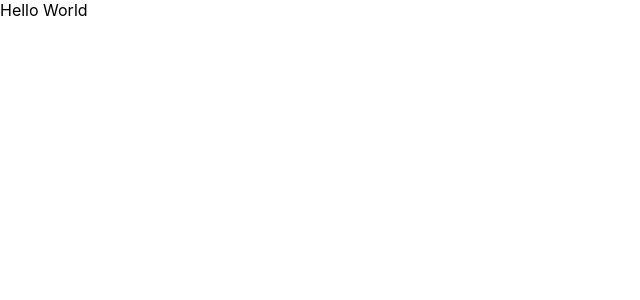
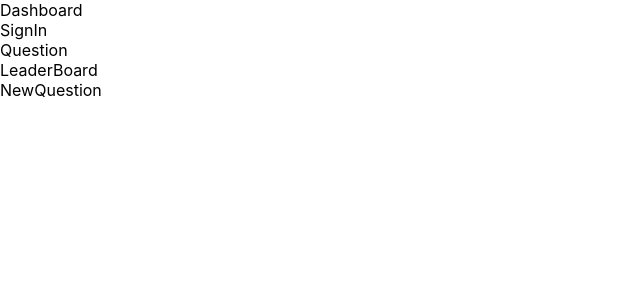
Before and after one commit to diwao/would-you-rather-project, a React (Create React App) app: page / in a window 1280 px wide. Shown: the top 300 px of the page, without its empty margins (0-640 px from the left). Built offline with nearby package versions, Linux system fonts and the light colour scheme.

Commit message:
feat: Add view components

```diff
--- a/src/components/App.js
+++ b/src/components/App.js
@@ -1,7 +1,21 @@
 import React, { Component } from 'react';
+import { _getUsers, _getQuestions } from '../utils/_DATA';
+import SignIn from './SignIn';
+import Dashboard from './Dashboard';
+import Question from './Question';
+import LeaderBoard from './LeaderBoard';
+import NewQuestion from './NewQuestion';
 class App extends Component {
   render() {
-    return <div>Hello World</div>;
+    return (
+      <div>
+        <Dashboard />
+        <SignIn />
+        <Question />
+        <LeaderBoard />
+        <NewQuestion />
+      </div>
+    );
   }
 }
 
--- /dev/null
+++ b/src/components/Dashboard.js
@@ -0,0 +1,10 @@
+import React, { Component } from 'react';
+import { connect } from 'react-redux';
+
+class Dashboard extends Component {
+  render() {
+    return <div>Dashboard</div>;
+  }
+}
+
+export default connect()(Dashboard);
--- /dev/null
+++ b/src/components/LeaderBoard.js
@@ -0,0 +1,10 @@
+import React, { Component } from 'react';
+import { connect } from 'react-redux';
+
+class LeaderBoard extends Component {
+  render() {
+    return <div>LeaderBoard</div>;
+  }
+}
+
+export default connect()(LeaderBoard);
--- /dev/null
+++ b/src/components/NewQuestion.js
@@ -0,0 +1,10 @@
+import React, { Component } from 'react';
+import { connect } from 'react-redux';
+
+class NewQuestion extends Component {
+  render() {
+    return <div>NewQuestion</div>;
+  }
+}
+
+export default connect()(NewQuestion);
--- /dev/null
+++ b/src/components/Question.js
@@ -0,0 +1,10 @@
+import React, { Component } from 'react';
+import { connect } from 'react-redux';
+
+class Question extends Component {
+  render() {
+    return <div>Question</div>;
+  }
+}
+
+export default connect()(Question);
--- /dev/null
+++ b/src/components/SignIn.js
@@ -0,0 +1,10 @@
+import React, { Component } from 'react';
+import { connect } from 'react-redux';
+
+class SignIn extends Component {
+  render() {
+    return <div>SignIn</div>;
+  }
+}
+
+export default connect()(SignIn);
```
